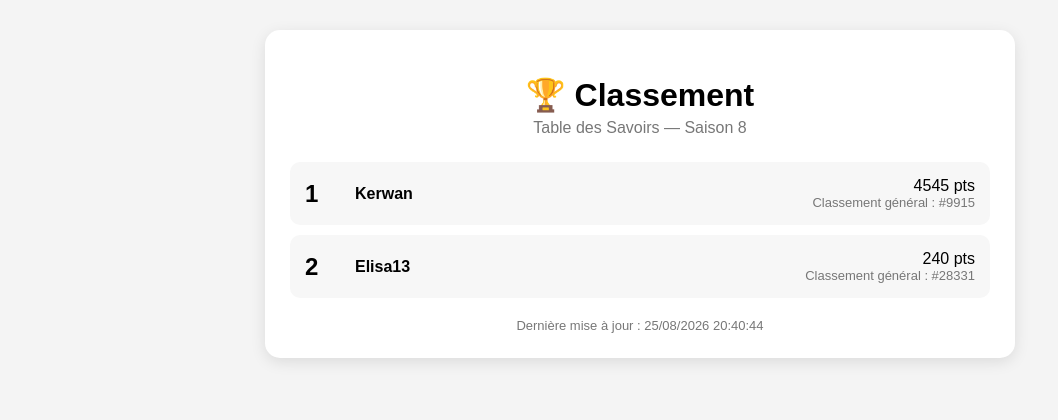
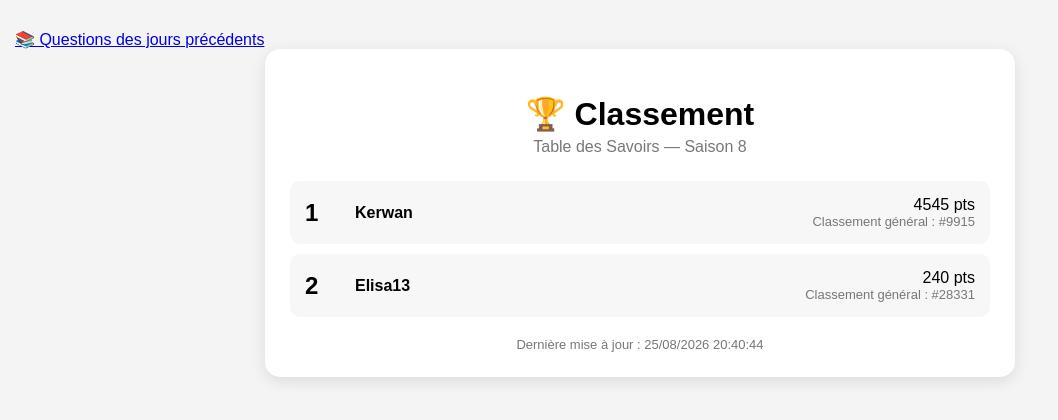
Before and after one commit to Kherwan/classement-7-joueurs, a plain HTML site: page index.html in a window 1280 px wide. Shown: the whole page, without its empty margins (0-1058 px from the left). Drawn offline with Linux system fonts and the light colour scheme.

Commit message:
Add link to previous questions in index.html

```diff
--- a/index.html
+++ b/index.html
@@ -74,7 +74,9 @@
 </head>
 
 <body>
-
+<a href="questions.html" class="questions-link">
+    📚 Questions des jours précédents
+</a>
 <div class="container">
 
     <h1>🏆 Classement</h1>
```
